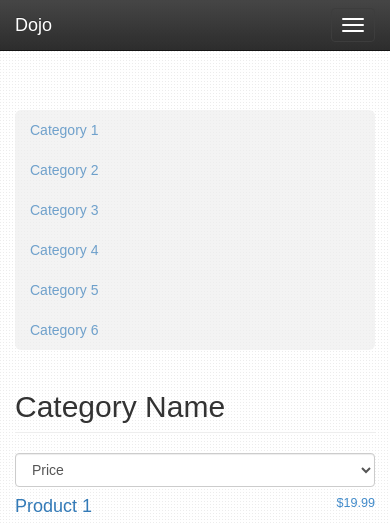
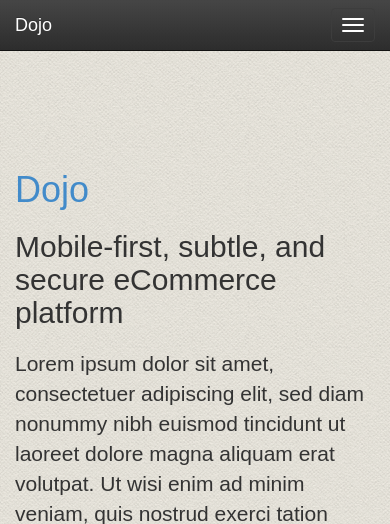
Before and after one commit to andyrewlee/ecom, a CodeIgniter app: page / in a window 390 px wide. Shown: the top 524 px of the page. Run offline with CodeIgniter, Linux system fonts and the light colour scheme; some libraries are stand-ins or nearby versions; some web fonts are replaced.

Commit message:
Build skeleton of landing page, create welcome controller and set it as default controller

```diff
--- a/application/config/routes.php
+++ b/application/config/routes.php
@@ -38,7 +38,7 @@
 |
 */
 
-$route['default_controller'] = "products";
+$route['default_controller'] = "welcome";
 $route['404_override'] = '';
 
 
--- /dev/null
+++ b/application/controllers/welcome.php
@@ -0,0 +1,12 @@
+<?php if ( ! defined('BASEPATH')) exit('No direct script access allowed');
+
+class Welcome extends CI_Controller {
+
+    public function index()
+    {
+        $this->load->view('welcome.php');
+    }
+}
+
+/* End of file welcome.php */
+/* Location: ./application/controllers/welcome.php */
--- a/application/views/include/header.php
+++ b/application/views/include/header.php
@@ -27,7 +27,7 @@
                         <span class="icon-bar"></span>
                         <span class="icon-bar"></span>
                     </button>
-                    <a class="navbar-brand" href="#">Dojo</a>
+                    <a class="navbar-brand" href="/">Dojo</a>
                 </div>
                 <div class="collapse navbar-collapse">
                     <ul class="nav navbar-nav navbar-right">
--- /dev/null
+++ b/application/views/welcome.php
@@ -0,0 +1,21 @@
+<?php include($_SERVER['DOCUMENT_ROOT']."/application/views/include/header.php"); ?>
+        <div class="jumbotron">
+            <div class="container">
+                <div class="row">
+                    <div class="col-md-6">
+                        <h1>Dojo</h1>
+                        <h2>Mobile-first, subtle, and secure eCommerce platform</h2>
+                        <p>
+                            Lorem ipsum dolor sit amet, consectetuer adipiscing elit, sed diam nonummy nibh euismod tincidunt ut laoreet dolore magna aliquam erat volutpat. Ut wisi enim ad minim veniam, quis nostrud exerci tation ullamcorper suscipit lobortis nisl ut aliquip ex ea commodo consequat.
+                        </p>
+                        <a href="/products/" id="continue_shopping" type="button" class="pull-left btn btn-default btn-success">Start Shopping </a>
+                    </div>
+                    <div class="col-md-5 col-md-offset-1">
+                        <img class="img-responsive main_graphic" src="http://lorempixel.com/400/600">
+                    </div>
+                </div>
+            </div>
+        </div>
+    </body>
+</html>
+<?php include($_SERVER['DOCUMENT_ROOT']."/application/views/include/footer.php"); ?>
--- a/assets/css/style.css
+++ b/assets/css/style.css
@@ -10,6 +10,22 @@ body {
 }
 img {
   width: 100%;
+}
+.jumbotron {
+  background-position: 200% 100%;
+  padding: 100px 0 120px 0;
+  margin-bottom: 70px;
+  margin-top: -20px;
+  background: url('../img/seamless_paper_texture.png');
+}
+.jumbotron h1 {
+  color: #428bca;
+}
+.jumbotron h2 {
+  margin-bottom: 20px;
+}
+.main_graphic {
+  border-radius: 6px;
 }
 
 /* Navbar
@@ -34,7 +50,7 @@ img {
 #categories {
   background-color: #eeeeee;
   margin-top: 40px;
-  opacity: 0.7;
+  opacity: 0.8;
   border-radius: 6px;
 }
 .price {
```
Also changed, not shown: assets/img/seamless_paper_texture.png (added).
